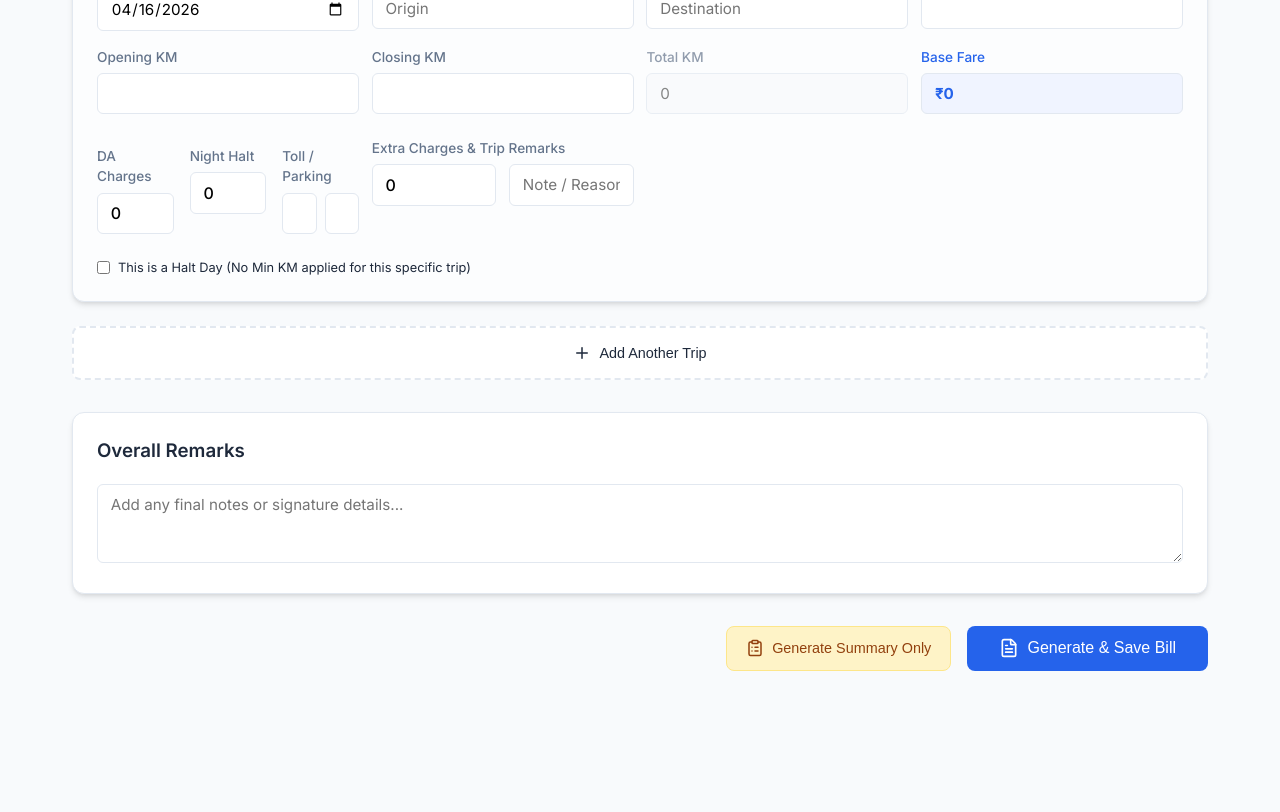
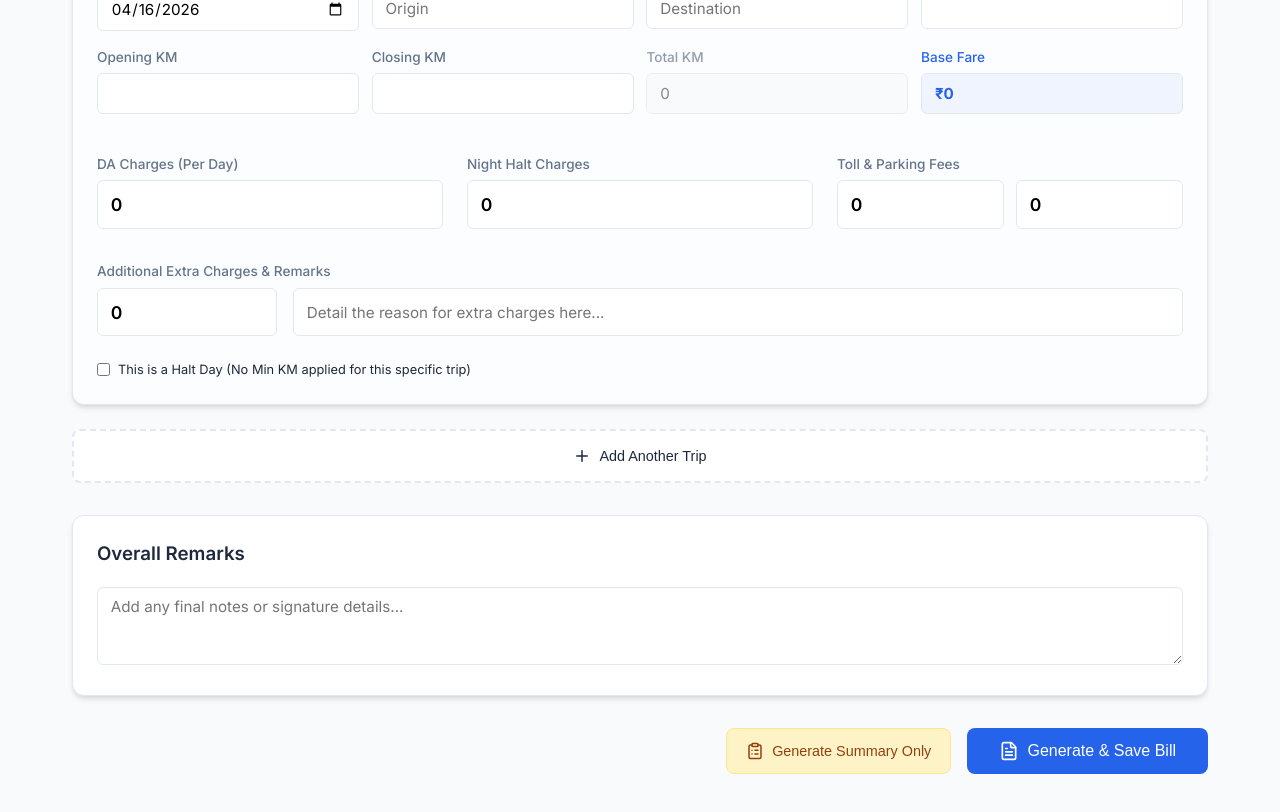
Before and after one commit to saggarwal8090/cab-billing, a React (Vite) app: page /new in a window 1280 px wide. Shown: the part 880-1692 px from the top of the page. Before the commit the page ends 1647 px from the top, so only its background shows below. Built offline with nearby package versions, Linux system fonts and the light colour scheme.

Commit message:
Fixed layout bug causing squished input fields

```diff
--- a/src/pages/EntryForm.jsx
+++ b/src/pages/EntryForm.jsx
@@ -311,43 +311,41 @@ const EntryForm = () => {
               </div>
             </div>
 
-            <div className="grid grid-4" style={{ gap: '0.8rem' }}>
             {trip.tripType !== 'Cancelled' && (
-              <div className="grid grid-3" style={{ gap: '1rem', marginTop: '1rem' }}>
+              <div className="grid grid-3" style={{ gap: '1.5rem', marginTop: '1.5rem' }}>
                 <div className="input-group">
-                  <label>DA Charges</label>
-                  <input type="number" value={trip.da} onChange={e => updateTrip(index, 'da', e.target.value)} style={{ fontSize: '1rem', fontWeight: '500' }} />
+                  <label>DA Charges (Per Day)</label>
+                  <input type="number" value={trip.da} onChange={e => updateTrip(index, 'da', e.target.value)} style={{ padding: '0.8rem', fontSize: '1.1rem', fontWeight: '600' }} />
                 </div>
                  <div className="input-group">
-                  <label>Night {trip.tripType === 'Multi Day' ? '/ Whole Night' : 'Halt'}</label>
-                  <div style={{ display: 'flex', gap: '0.5rem' }}>
-                     <input type="number" placeholder="Night Amt" value={trip.nightCharges} onChange={e => updateTrip(index, 'nightCharges', e.target.value)} style={{ fontSize: '1rem', fontWeight: '500' }} />
+                  <label>Night {trip.tripType === 'Multi Day' ? '/ Whole Night' : 'Halt'} Charges</label>
+                  <div style={{ display: 'flex', gap: '0.75rem' }}>
+                     <input type="number" placeholder="Night Amt" value={trip.nightCharges} onChange={e => updateTrip(index, 'nightCharges', e.target.value)} style={{ padding: '0.8rem', fontSize: '1.1rem', fontWeight: '600' }} />
                      {trip.tripType === 'Multi Day' && (
-                       <input type="number" placeholder="Whole Amt" value={trip.wholeNightCharges} onChange={e => updateTrip(index, 'wholeNightCharges', e.target.value)} style={{ fontSize: '1rem', fontWeight: '500' }} />
+                       <input type="number" placeholder="Whole Amt" value={trip.wholeNightCharges} onChange={e => updateTrip(index, 'wholeNightCharges', e.target.value)} style={{ padding: '0.8rem', fontSize: '1.1rem', fontWeight: '600' }} />
                      )}
                   </div>
                 </div>
                 <div className="input-group">
-                  <label>Toll / Parking</label>
-                  <div style={{ display: 'flex', gap: '0.5rem' }}>
-                     <input type="number" placeholder="Toll" value={trip.toll} onChange={e => updateTrip(index, 'toll', e.target.value)} style={{ fontSize: '1rem', fontWeight: '500' }} />
-                     <input type="number" placeholder="Parking" value={trip.parking} onChange={e => updateTrip(index, 'parking', e.target.value)} style={{ fontSize: '1rem', fontWeight: '500' }} />
+                  <label>Toll & Parking Fees</label>
+                  <div style={{ display: 'flex', gap: '0.75rem' }}>
+                     <input type="number" placeholder="Toll" value={trip.toll} onChange={e => updateTrip(index, 'toll', e.target.value)} style={{ padding: '0.8rem', fontSize: '1.1rem', fontWeight: '600' }} />
+                     <input type="number" placeholder="Parking" value={trip.parking} onChange={e => updateTrip(index, 'parking', e.target.value)} style={{ padding: '0.8rem', fontSize: '1.1rem', fontWeight: '600' }} />
                   </div>
                 </div>
               </div>
             )}
             {trip.tripType !== 'Cancelled' && (
-              <div className="grid grid-1" style={{ marginTop: '0.5rem' }}>
+              <div className="grid grid-1" style={{ marginTop: '1rem' }}>
                 <div className="input-group">
-                  <label>Extra Charges & Trip Remarks</label>
-                  <div style={{ display: 'flex', gap: '0.8rem' }}>
-                     <input type="number" placeholder="Amount" value={trip.extraCharges} onChange={e => updateTrip(index, 'extraCharges', e.target.value)} style={{ maxWidth: '150px', fontSize: '1rem', fontWeight: '500' }} />
-                     <input type="text" placeholder="Note / Reason for extra" value={trip.remarks} onChange={e => updateTrip(index, 'remarks', e.target.value)} />
+                  <label>Additional Extra Charges & Remarks</label>
+                  <div style={{ display: 'flex', gap: '1rem' }}>
+                     <input type="number" placeholder="Amount" value={trip.extraCharges} onChange={e => updateTrip(index, 'extraCharges', e.target.value)} style={{ maxWidth: '180px', padding: '0.8rem', fontSize: '1.1rem', fontWeight: '600' }} />
+                     <input type="text" placeholder="Detail the reason for extra charges here..." value={trip.remarks} onChange={e => updateTrip(index, 'remarks', e.target.value)} style={{ padding: '0.8rem' }} />
                   </div>
                 </div>
               </div>
             )}
-            </div>
 
             <div style={{ display: 'flex', alignItems: 'center', gap: '0.5rem', marginTop: '0.5rem' }}>
                <input
```
